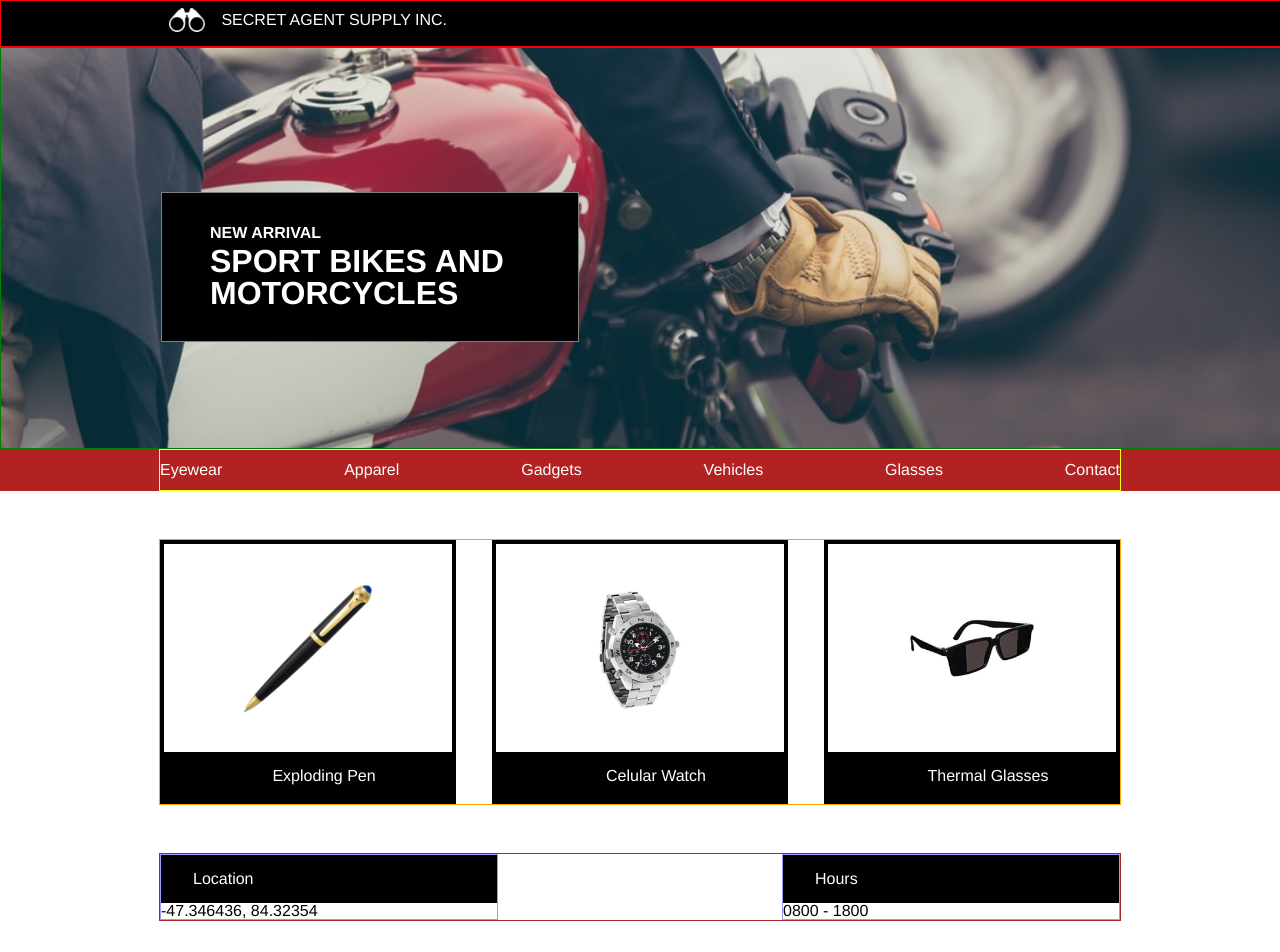
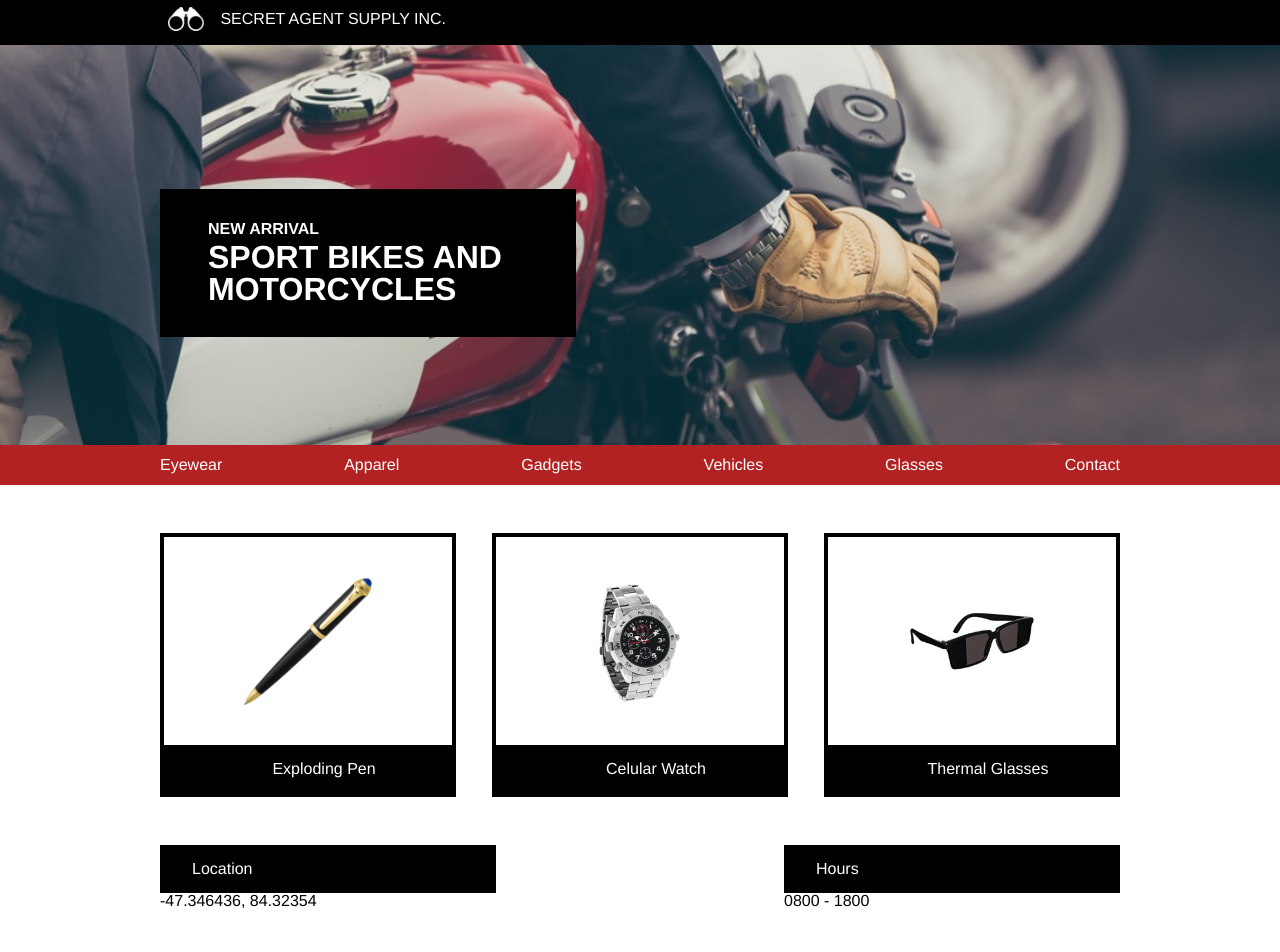
Before and after one commit to lriviere/secret-agent, a plain HTML site: page index.html in a window 1280 px wide. Shown: the top 952 px of the page. Drawn offline with Linux system fonts and the light colour scheme.

Commit message:
Remove all colored borders

```diff
--- a/resources/css/style.css
+++ b/resources/css/style.css
@@ -23,7 +23,6 @@ li, a {
 .header-wrap {
   width: 100%;
   background-color: black;
-  border: 1px solid red;
   background-color: black;
   height: 2.82rem;
   align-items: center;
@@ -44,7 +43,6 @@ li, a {
 }
 
 .main-banner {
-  border: 1px solid green;
   background-image: url(../img/moto.jpeg);
   background-size: cover;
   background-position: center;
@@ -53,11 +51,9 @@ li, a {
   width: 100%;
   margin: auto;
 
-
 }
 
 .main-title {
-  border: 1px solid gray;
   background: black;
   margin: 9rem 0;
   width: 20rem;
@@ -85,7 +81,6 @@ nav ul {
   display:flex;
   justify-content: space-between;
   align-items: center;
-  border: 1px solid yellow;
   width: 100%;
   padding-top: 0.75rem;
   padding-bottom: 0.75rem;
@@ -94,7 +89,6 @@ nav ul {
 
 
 .product-grid {
-  border: 1px solid orange;
   display: flex;
   justify-content: space-between;
   margin-top: 3rem;
@@ -134,14 +128,12 @@ nav ul {
 }
 
 .about {
-  border: 1px solid brown;
   justify-content: space-between;
   margin-top: 3rem;
 
 }
 
 .description {
-  border: 1px solid #9999ff;
   width: 35%;
 }
 
@@ -157,7 +149,6 @@ nav ul {
 }
 
 .footer {
-  border: 1px solid #54c400;
   margin-top: 4rem;
   padding: 5rem 0;
   background: black;
```
